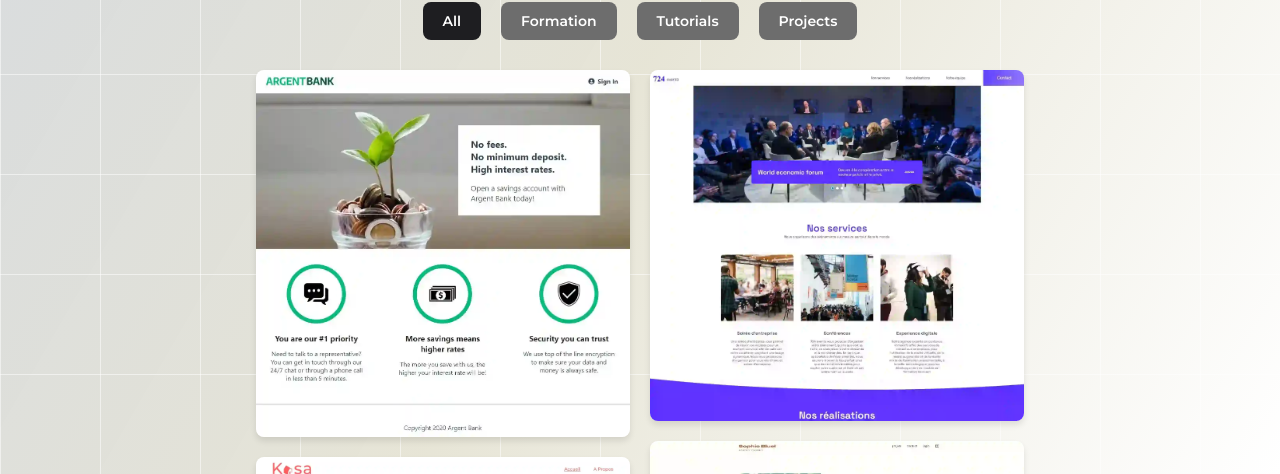
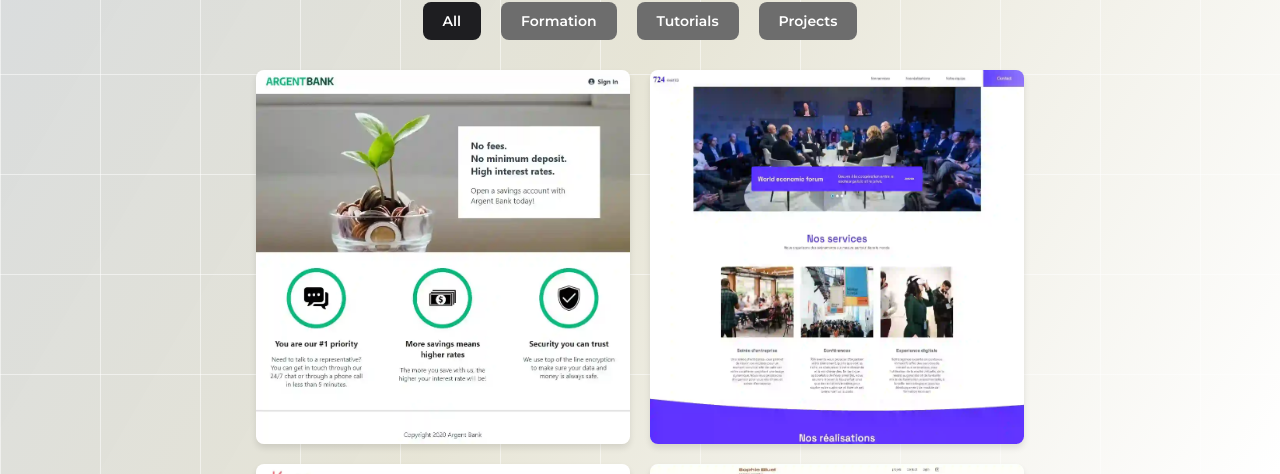
Before and after one commit to multumInParvo/my-portfolio, a React (Create React App) app: page /projects in a window 1280 px wide. Shown: the part 326-800 px from the top of the page. Built offline with nearby package versions, Linux system fonts and the light colour scheme.

Commit message:
add aspect ratio to prevent layout shift

```diff
--- a/src/components/ProjectCard/ProjectCard.scss
+++ b/src/components/ProjectCard/ProjectCard.scss
@@ -10,6 +10,7 @@
     height: auto;
     display: block;
     transition: transform 0.3s ease;
+    aspect-ratio: 4 / 4;
   }
 
   .project-overlay {
```
